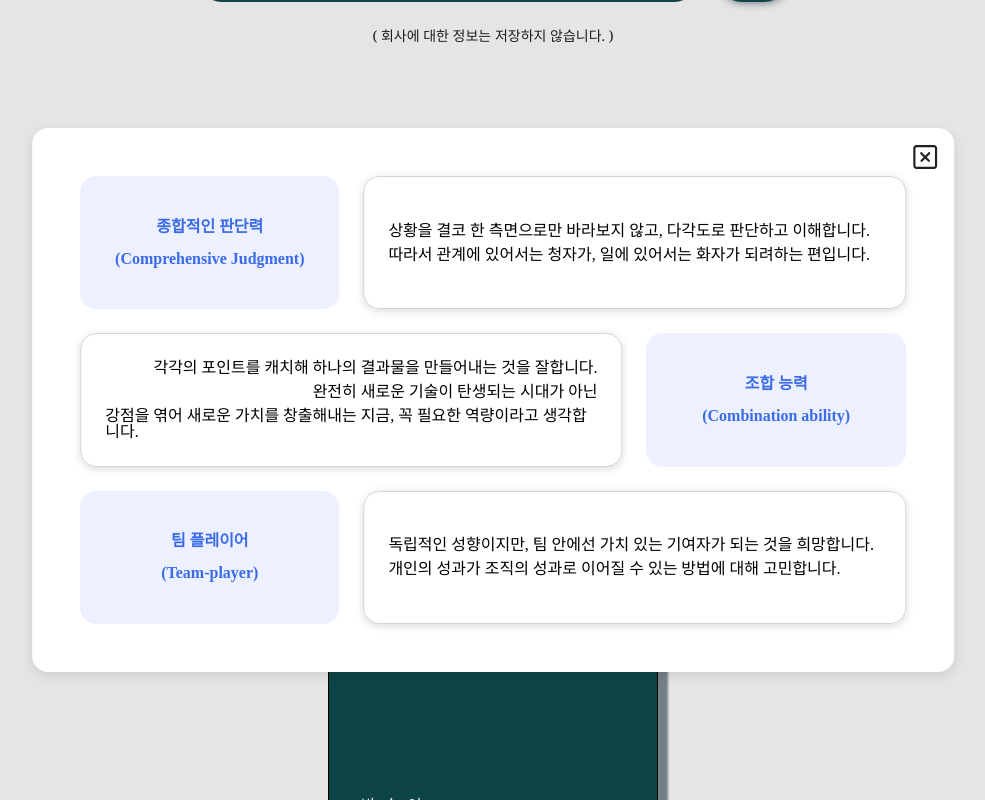
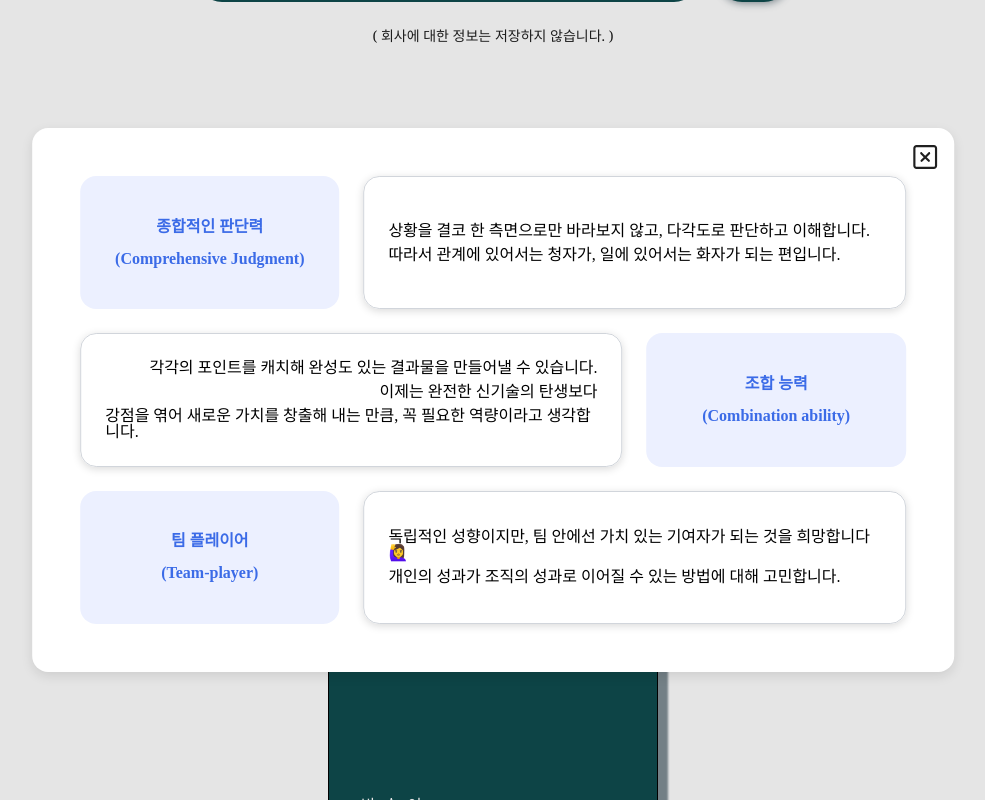
Before and after one commit to songyi-p/resume, a Next.js app: page / in a window 1280 px wide. Both pictures are taken after a click on the button "# Strength". Shown: the whole page, without its empty margins (147-1132 px from the left). Built offline with nearby package versions, Linux system fonts and the light colour scheme; a web font is replaced by a local one.

Commit message:
feat - ui : emoji

```diff
--- a/components/modal/Strength.tsx
+++ b/components/modal/Strength.tsx
@@ -11,13 +11,13 @@ const Strength = () => {
                 </strong>
                 <div className="strength-desc">
                     <div>상황을 결코 한 측면으로만 바라보지 않고, 다각도로 판단하고 이해합니다.</div>
-                    <div>따라서 관계에 있어서는 청자가, 일에 있어서는 화자가 되려하는 편입니다.</div>
+                    <div>따라서 관계에 있어서는 청자가, 일에 있어서는 화자가 되는 편입니다.</div>
                 </div>
 
                 <div className="strength-desc items-end">
-                    <div>각각의 포인트를 캐치해 하나의 결과물을 만들어내는 것을 잘합니다.</div>
-                    <div>완전히 새로운 기술이 탄생되는 시대가 아닌</div>
-                    <div>강점을 엮어 새로운 가치를 창출해내는 지금, 꼭 필요한 역량이라고 생각합니다.</div>
+                    <div>각각의 포인트를 캐치해 완성도 있는 결과물을 만들어낼 수 있습니다.</div>
+                    <div>이제는 완전한 신기술의 탄생보다</div>
+                    <div>강점을 엮어 새로운 가치를 창출해 내는 만큼, 꼭 필요한 역량이라고 생각합니다.</div>
                 </div>
                 <strong className="strength-title">
                     조합 능력
@@ -29,7 +29,7 @@ const Strength = () => {
                     <div>(Team-player)</div>
                 </strong>
                 <div className="strength-desc">
-                    <div>독립적인 성향이지만, 팀 안에선 가치 있는 기여자가 되는 것을 희망합니다.</div>
+                    <div>독립적인 성향이지만, 팀 안에선 가치 있는 기여자가 되는 것을 희망합니다 🙋‍♀️</div>
                     <div>개인의 성과가 조직의 성과로 이어질 수 있는 방법에 대해 고민합니다.</div>
                 </div>
             </div>
--- a/components/modal/Who.tsx
+++ b/components/modal/Who.tsx
@@ -41,15 +41,15 @@ const Who = () => {
             </h2>
             <Initial initial="P" word="Priority">
                 <b>올해 저의 목표</b>입니다. <br/>
-                나아갈 길에 대한 이정표는 우선순위에 대한 고찰로부터 만들어진다고 생각합니다.
+                나아갈 길에 대한 이정표 🚩는 우선순위에 대한 고찰로부터 만들어진다고 생각합니다.
             </Initial>
             <Initial initial="S" word="Spirit">
                 건강한 정신과 긍정적인 마인드의 중요성을 알고 있습니다.<br/>
-                건강한 정신력을 바탕으로 <b>좋은 기운을 나눌 수 있는 사람</b>이 되고자 합니다.
+                건강한 정신력을 바탕으로 <b>좋은 기운을 나눌 수 있는 사람</b>이 되고자 합니다 ☺️
             </Initial>
             <Initial initial="Y" word="Yesterday">
                 <b>어제를 되돌아보는 것의 가치를 믿는 사람</b>입니다.<br/>
-                {`1주 회고를 기록해오며 '성장'이란`}<br/>
+                {`1주 회고를 기록해오며 '성장'이란 👣`}<br/>
                 어제보다 나은 내가 아닌, 어제의 미숙함을 받아들이는 과정임을 배우고 있습니다.
             </Initial>
             <h3 className="mt-32 laptop:mt-18 md:mt-8 text-2xl md:text-sm flex justify-end items-end">
```
